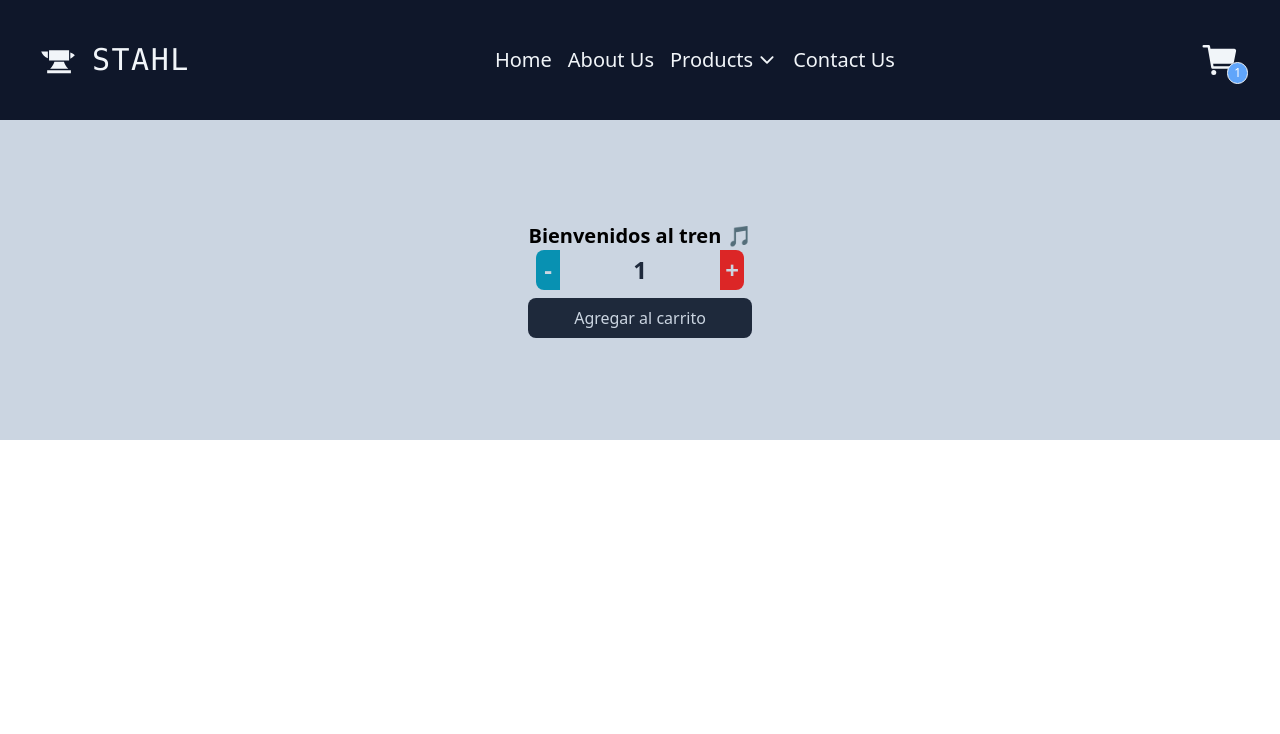
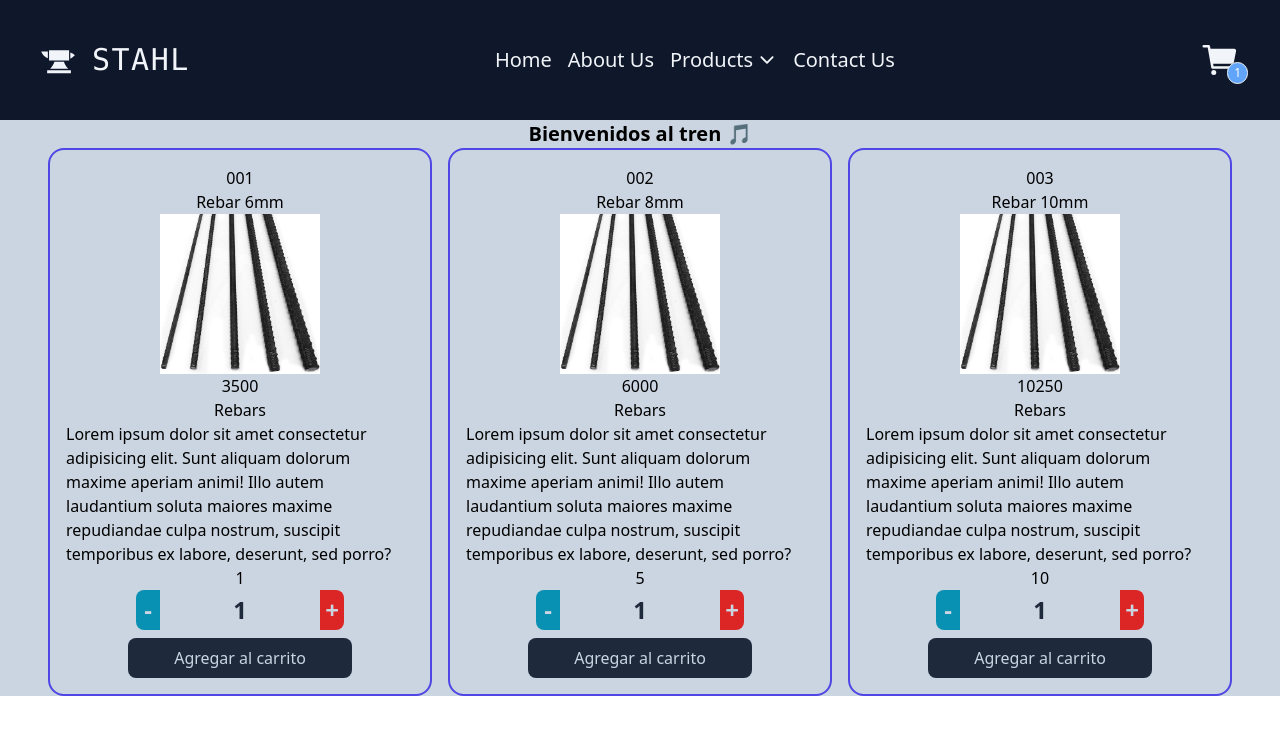
Before and after one commit to JulianHoltz/E-commerce-STAHL-React.js-Coder-JH, a React (Vite) app: page / in a window 1280 px wide. Shown: the top 734 px of the page. Built offline with nearby package versions, Linux system fonts and the light colour scheme.

Commit message:
fifth commit - segunda entrega

```diff
--- /dev/null
+++ b/src/components/Item.jsx
@@ -0,0 +1,24 @@
+import React from 'react'
+import ItemCount from './itemCount';
+
+export const Item = ({product}) => {
+    console.log(product)
+
+    const onAdd = (cantidad) => {
+      alert(`Agregaste ${cantidad} al carritoS`)
+    }
+  return (
+    <div className='flex flex-col justify-center max-w-sm border-solid border-2 border-indigo-600 rounded-2xl items-center p-4'>
+      <p>{product.id}</p>
+      <p>{product.name}</p>
+      <img className='w-40 aspect-square' src={product.img} alt={product.alt} />
+      <p>{product.price}</p>
+      <p>{product.category}</p>
+      <p>{product.description}</p>
+      <p>{product.stock}</p>
+      <ItemCount stock={product.stock} onAdd={onAdd}/>
+    </div>
+  )
+}
+
+export default Item
--- /dev/null
+++ b/src/components/ItemList.jsx
@@ -0,0 +1,12 @@
+import React from 'react'
+import Item from './Item'
+
+const ItemList = ({productsList}) => { {/* Desestructuro lo recibido del padre */}
+    return (
+        <div className='flex between space-x-4'>
+            {productsList.map((product) => <Item product={product} key={product.id}/>)}
+        </div>
+    )
+}
+
+export default ItemList
--- a/src/components/ItemListContainer.jsx
+++ b/src/components/ItemListContainer.jsx
@@ -1,15 +1,30 @@
+import { useEffect, useState } from 'react';
 import ItemCount from './itemCount';
+import ItemList from './ItemList';
+import {getProducts} from './mock/data'
+
 
 const ItemListContainer = ({ greeting }) => {
+  const [productsList, setProductsList] = useState([]);
 
-  const onAdd = (cantidad) => {
-    alert(`Agregaste ${cantidad} al carritoS`)
-  }
+
+
+  //UseEffect con array de dependencias vacio "[]", es decir que se ejecute una unica vez
+  //PREGUNTA, se me ejecuta doble, por que???
+ useEffect(() => {
+  console.log(getProducts(), 'esto es la promesa cruda')
+  getProducts()
+  .then((res) => setProductsList(res)) //Si sale todo bien guardo la info en el estado
+  .catch((error) => console.log(error, 'y esto seria el error')) //si falla atrapo el error
+ },[])
+
+ console.log(productsList); //productsList ahora tiene Data
+
   return (
     <div className="flex flex-col bg-slate-300 w-full min-h-80 flex items-center justify-center">
       <h1 className="text-xl font-bold">{greeting}</h1>
+      <ItemList productsList = {productsList}/> {/*Le paso los datos a mi componente hijo*/}
       {/* este componente despues lo sacamos */}
-      <ItemCount stock={8} onAdd={onAdd}/>
     </div>
   );
 };
--- a/src/components/itemCount.jsx
+++ b/src/components/itemCount.jsx
@@ -13,8 +13,8 @@ const itemCount = ({stock, onAdd}) => {
       if(count > 0){setCount(count - 1)}
     }
 
-    console.log("valor de count:", count);
-    console.log('soy itemcount y me monte');
+    // console.log("valor de count:", count);
+    // console.log('soy itemcount y me monte');
   return (
     <>
       <div>
--- /dev/null
+++ b/src/components/mock/data.jsx
@@ -0,0 +1,53 @@
+import { FaBullseye } from "react-icons/fa6";
+
+const products = [
+  {
+    id: "001",
+    name: "Rebar 6mm",
+    price: 3500,
+    category: "Rebars",
+    description:
+      "Lorem ipsum dolor sit amet consectetur adipisicing elit. Sunt aliquam dolorum maxime aperiam animi! Illo autem laudantium soluta maiores maxime repudiandae culpa nostrum, suscipit temporibus ex labore, deserunt, sed porro?",
+    img: "../Img/varillas.jpg",
+    alt: "Rebar photo",
+    stock: 1
+  },
+  {
+    id: "002",
+    name: "Rebar 8mm",
+    price: 6000,
+    category: "Rebars",
+    description:
+      "Lorem ipsum dolor sit amet consectetur adipisicing elit. Sunt aliquam dolorum maxime aperiam animi! Illo autem laudantium soluta maiores maxime repudiandae culpa nostrum, suscipit temporibus ex labore, deserunt, sed porro?",
+    img: "../Img/varillas.jpg",
+    alt: "Rebar photo",
+    stock: 5
+  },
+  {
+    id: "003",
+    name: "Rebar 10mm",
+    price: 10250,
+    category: "Rebars",
+    description:
+      "Lorem ipsum dolor sit amet consectetur adipisicing elit. Sunt aliquam dolorum maxime aperiam animi! Illo autem laudantium soluta maiores maxime repudiandae culpa nostrum, suscipit temporibus ex labore, deserunt, sed porro?",
+    img: "../Img/varillas.jpg",
+    alt: "Rebar photo",
+    stock: 10
+  },
+];
+
+//Promesa de productos (Simula la conexion con un 'servidor' mediante un timeOut)
+export const getProducts = () => { //el EXPORT aca es para exportar SOLO LA FUNCION, y no todo el archivo data
+  let error = false;
+  return new Promise((resolve, reject) => {
+    setTimeout(() => {
+      if (!error) {
+        //si no hay error:
+        resolve(products);
+      } else {
+        //si no se cumple lo anterior, es decir hay error:
+        reject('ups! hubo un error, lo sentimos, intentelo mas tarde');
+      }
+    }, 3000);
+  });
+};
```
Also changed, not shown: public/Img/varillas.jpg (added).
